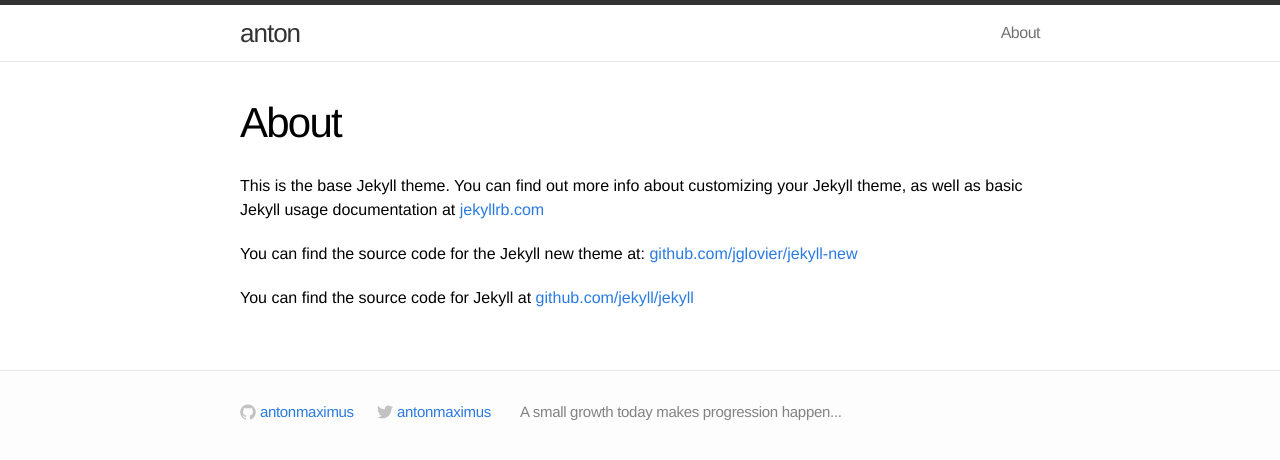
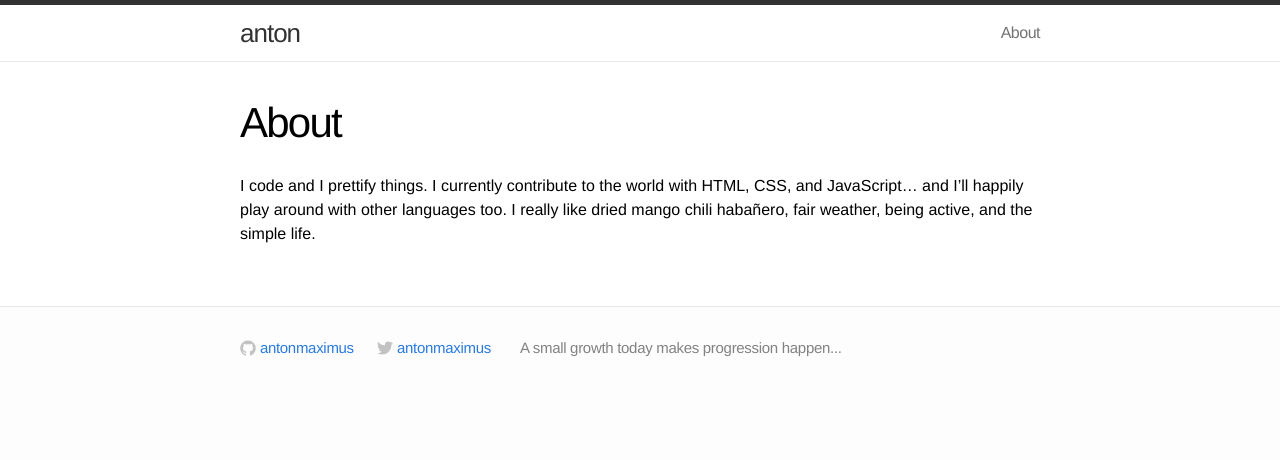
Before and after one commit to antonmaximus/mablog, a Jekyll site: the page built from about.md, in a window 1280 px wide. Shown: the top 460 px of the page. Built offline with Jekyll 4.4.1, drawn with Linux system fonts in a browser that asks for light colours.

Commit message:
update about

```diff
--- a/about.md
+++ b/about.md
@@ -4,8 +4,4 @@ title: About
 permalink: /about/
 ---
 
-This is the base Jekyll theme. You can find out more info about customizing your Jekyll theme, as well as basic Jekyll usage documentation at [jekyllrb.com](http://jekyllrb.com/)
-
-You can find the source code for the Jekyll new theme at: [github.com/jglovier/jekyll-new](https://github.com/jglovier/jekyll-new)
-
-You can find the source code for Jekyll at [github.com/jekyll/jekyll](https://github.com/jekyll/jekyll)
+I code and I prettify things.  I currently contribute to the world with HTML, CSS, and JavaScript... and I'll happily play around with other languages too.  I really like dried mango chili haba&#241;ero, fair weather, being active, and the simple life.
```
